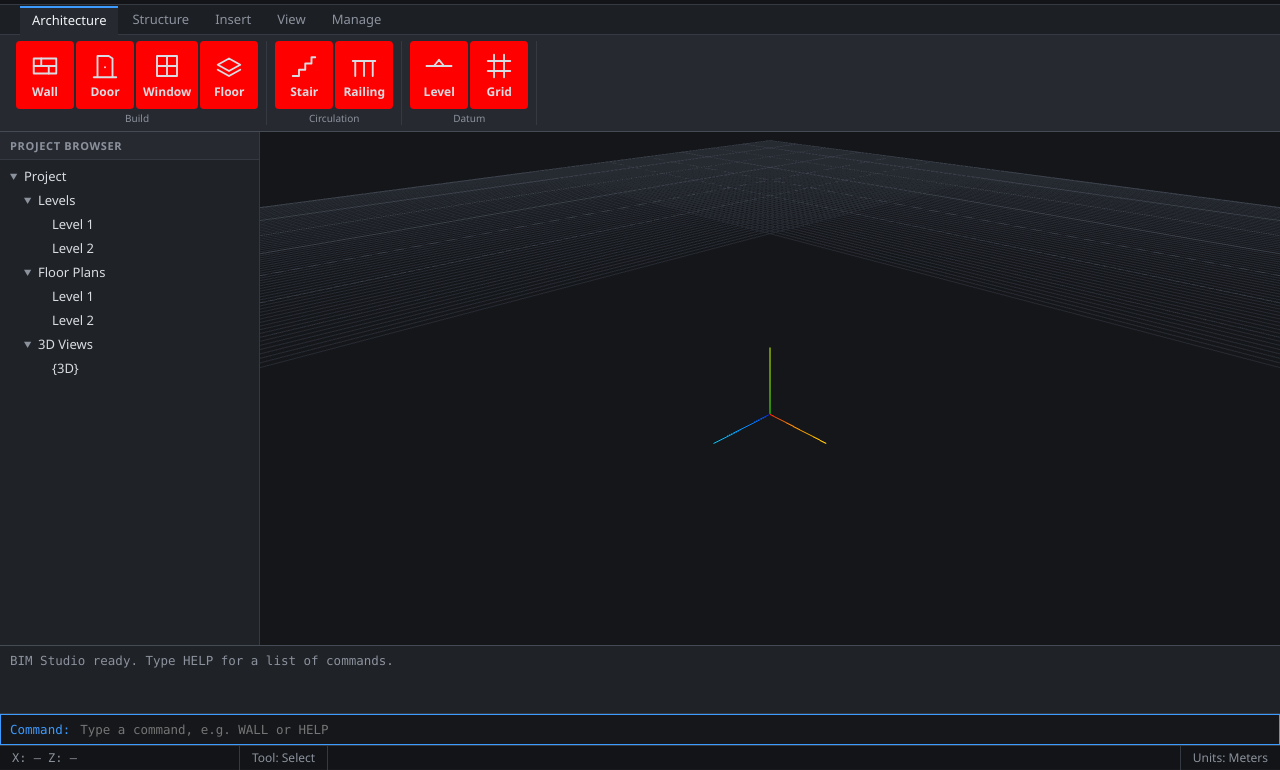
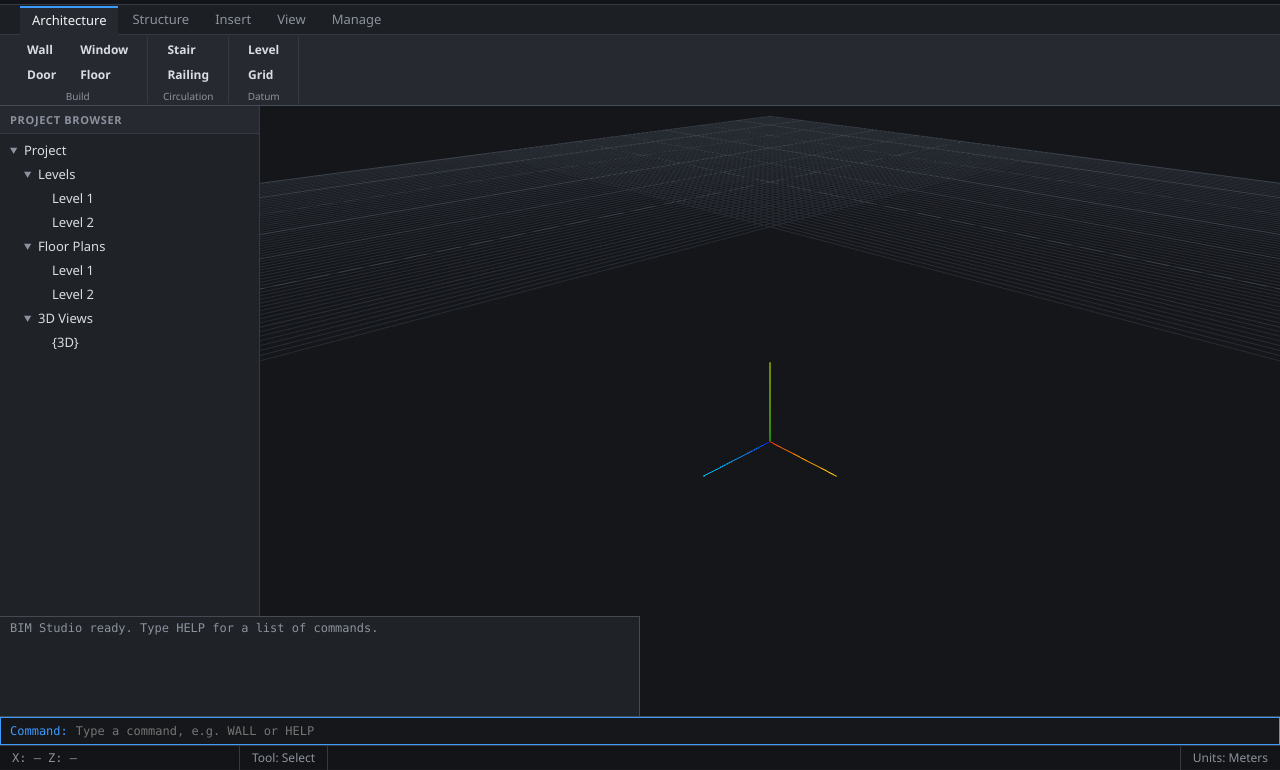
Before and after one commit to uekitybalt/Project-02, a website built with Vite: page index.html in a window 1280 px wide. Shown: the part 31-801 px from the top of the page. Built offline with nearby package versions, Linux system fonts and the light colour scheme; animation ran at ten frames a second.

Commit message:
UI Update 1.0

```diff
--- a/index.html
+++ b/index.html
@@ -17,6 +17,7 @@
       <nav id="ribbon" aria-label="Ribbon"></nav>
       <aside id="project-browser" aria-label="Project Browser"></aside>
       <main id="viewport" aria-label="3D viewport"></main>
+      <div id="command-log" aria-label="Command history"></div>
       <section id="command-line" aria-label="Command line"></section>
       <footer id="statusbar"></footer>
     </div>
--- a/src/commandLine.ts
+++ b/src/commandLine.ts
@@ -19,7 +19,9 @@ export class CommandLine {
   private active = -1; // highlighted suggestion
   private tabBase: string | null = null; // text that Tab-cycling started from
 
-  constructor(root: HTMLElement, registry: CommandRegistry) {
+  // inputRoot = the #command-line section (the "Command:" bar)
+  // logRoot   = the #command-log section (the history panel)
+  constructor(inputRoot: HTMLElement, logRoot: HTMLElement, registry: CommandRegistry) {
     this.registry = registry;
     this.input.type = 'text';
     this.input.spellcheck = false;
@@ -29,7 +31,8 @@ export class CommandLine {
 
     const row = h('div', 'cmd-row');
     row.append(this.box, h('span', 'cmd-prompt', 'Command:'), this.input);
-    root.append(this.log, row);
+    logRoot.append(this.log);
+    inputRoot.append(row);
 
     this.input.addEventListener('input', () => {
       this.historyPos = -1;
--- a/src/main.ts
+++ b/src/main.ts
@@ -14,7 +14,7 @@ registerBuiltinCommands(registry);
 // 2. Build the UI pieces. Ribbon and command line both talk to the registry.
 const viewport = new Viewport(byId('viewport'));
 const statusBar = new StatusBar(byId('statusbar'));
-const commandLine = new CommandLine(byId('command-line'), registry);
+const commandLine = new CommandLine(byId('command-line'), byId('command-log'), registry);
 new Ribbon(byId('ribbon'), registry);
 new ProjectBrowser(byId('project-browser'));
 
--- a/src/styles.css
+++ b/src/styles.css
@@ -1,5 +1,6 @@
 /* ---------- Theme: change colors and sizes here ---------- */
 :root {
+
   --bg-app: #17191d;
   --bg-topbar: #121417;
   --bg-panel: #1f2227;
@@ -28,9 +29,10 @@
 
   --topbar-h: 36px;
   --ribbon-tabs-h: 30px;
-  --ribbon-panel-h: 96px;
+  --ribbon-panel-h: 70px;
   --browser-w: 260px;
-  --cmdline-h: 100px;
+  --cmdlog-h: 100px;   /* fixed height of the history log */
+  --cmdrow-h: 28px;    /* height of the "Command:" bar */
   --statusbar-h: 24px;
   --radius: 4px;
 
@@ -39,7 +41,12 @@
 }
 
 /* ---------- Base ---------- */
-*, *::before, *::after { box-sizing: border-box; scrollbar-color: var(--border-strong) transparent; }
+*, *::before, *::after {
+  box-sizing: border-box;
+  margin: 0;
+  padding: 0;
+  scrollbar-color: var(--border-strong) transparent;
+}
 html, body { height: 100%; margin: 0; }
 body { background: var(--bg-app); color: var(--text); font: 13px/1.4 var(--font-ui); overflow: hidden; }
 [hidden] { display: none !important; }
@@ -48,14 +55,15 @@ body { background: var(--bg-app); color: var(--text); font: 13px/1.4 var(--font-
 #app {
   height: 100%;
   display: grid;
-  grid-template-columns: var(--browser-w) minmax(0, 1fr);
-  grid-template-rows: var(--topbar-h) auto minmax(0, 1fr) var(--cmdline-h) var(--statusbar-h);
+  grid-template-columns: var(--browser-w) calc(50% - var(--browser-w)) minmax(0, 1fr);
+  grid-template-rows: var(--topbar-h) auto minmax(0, 1fr) var(--cmdlog-h) auto var(--statusbar-h);
   grid-template-areas:
-    "topbar  topbar"
-    "ribbon  ribbon"
-    "browser viewport"
-    "cmd     cmd"
-    "status  status";
+    "topbar  topbar   topbar"
+    "ribbon  ribbon   ribbon"
+    "browser viewport viewport"
+    "log     viewport viewport"
+    "cmd     cmd      cmd"
+    "status  status   status";
 }
 
 /* ---------- Top bar ---------- */
@@ -99,18 +107,26 @@ body { background: var(--bg-app); color: var(--text); font: 13px/1.4 var(--font-
   box-shadow: inset 0 2px 0 var(--accent);
   margin-bottom: -1px;
 }
-.ribbon-panel { display: flex; height: var(--ribbon-panel-h); padding: 6px 8px; overflow-x: auto; }
+.ribbon-panel { display: flex; height: var(--ribbon-panel-h); padding: 2px 8px; overflow-x: auto; }
 .ribbon-group { display: flex; flex-direction: column; padding: 0 8px; border-right: 1px solid var(--border); }
-.ribbon-group-buttons { display: flex; flex: 1; gap: 2px; }
+.ribbon-group-buttons {
+  flex: 1;
+  display: grid;
+  grid-template-rows: repeat(2, 1fr);
+  grid-auto-flow: column;
+  grid-auto-columns: max-content;
+  gap: 0 2px;
+}
 .ribbon-group-label { padding-top: 2px; text-align: center; font-size: 10px; color: var(--text-muted); }
+.ribbon-btn-label { text-align: left; white-space: nowrap; }
 .ribbon-btn {
   display: flex;
   flex-direction: column;
-  align-items: center;
+  align-items: flex-start;
   justify-content: center;
-  gap: 4px;
-  min-width: 58px;
-  padding: 4px 6px;
+  gap: 0px;
+  min-width: 0px;
+  padding: 0px 10px;
   background: transparent;
   border: 1px solid transparent;
   border-radius: var(--radius);
@@ -119,9 +135,8 @@ body { background: var(--bg-app); color: var(--text); font: 13px/1.4 var(--font-
   font-size: 12px;
   font-weight: bold;
   cursor: pointer;
-  background-color: red;
 }
-.ribbon-btn svg { width: 30px; height: 30px; }
+.ribbon-btn svg { display: none; }
 .ribbon-btn-label { text-align: center; line-height: 1.15; max-width: 72px; }
 .ribbon-btn:hover { background: var(--bg-hover); border-color: var(--border-strong); }
 .ribbon-btn:active { background: var(--bg-pressed); }
@@ -158,35 +173,45 @@ body { background: var(--bg-app); color: var(--text); font: 13px/1.4 var(--font-
 #viewport { grid-area: viewport; position: relative; min-width: 0; min-height: 0; overflow: hidden; background: var(--viewport-bg); }
 #viewport canvas { position: absolute; inset: 0; display: block; outline: none; }
 
-/* ---------- Command line ---------- */
-#command-line {
-  grid-area: cmd;
-  position: relative;
-  z-index: 5;
+/* ---------- Command log + command line ---------- */
+#command-log {
+  grid-area: log;
+  grid-column: 1 / 3;    /* from the left edge to 50% of the window */
+  z-index: 4;            /* sits on top of the viewport's corner */
   display: flex;
   flex-direction: column;
   min-height: 0;
+  overflow: hidden;      /* the log never grows past its fixed row height */
   background: var(--bg-panel);
   border-top: 1px solid var(--border-strong);
+  border-right: 1px solid var(--border-strong);
   font-family: var(--font-mono);
-  font-size: 12.5px;
+  font-size: 12px;
 }
-.cmd-log { flex: 1; min-height: 0; overflow-y: auto; padding: 6px 10px; }
+.cmd-log { flex: 1 1 0; min-height: 0; overflow-y: auto; padding: 3px 10px; }
 .cmd-line { white-space: pre-wrap; word-break: break-word; }
 .cmd-echo { color: var(--accent); }
 .cmd-muted { color: var(--text-muted); }
 .cmd-success { color: var(--success); }
 .cmd-error { color: var(--error); }
+
+#command-line {
+  grid-area: cmd;
+  position: relative;
+  z-index: 5;
+  background: var(--bg-input);
+  border-top: 1px solid var(--border-strong);
+  font-family: var(--font-mono);
+  font-size: 12px;
+}
 .cmd-row {
   position: relative;
-  flex: none;
   display: flex;
   align-items: center;
   gap: 8px;
-  height: 32px;
+  height: var(--cmdrow-h);
   padding: 0 10px;
   background: var(--bg-input);
-  border-top: 1px solid var(--border);
 }
 .cmd-row:focus-within { box-shadow: inset 0 0 0 1px var(--accent); }
 .cmd-prompt { color: var(--accent); user-select: none; }
--- a/src/viewport.ts
+++ b/src/viewport.ts
@@ -50,6 +50,8 @@ export class Viewport {
     this.controls.dampingFactor = 0.12;
     this.controls.minDistance = 0.5;
     this.controls.maxDistance = 2000;
+    this.controls.zoomSpeed = 5; // 1 = default, higher = faster, lower = slower
+this.controls.zoomToCursor = true; // zoom toward the mouse pointer, like CAD/Revit
     this.controls.maxPolarAngle = Math.PI * 0.499; // stay above the ground; remove to orbit underneath
 
     const canvas = this.renderer.domElement;
```
